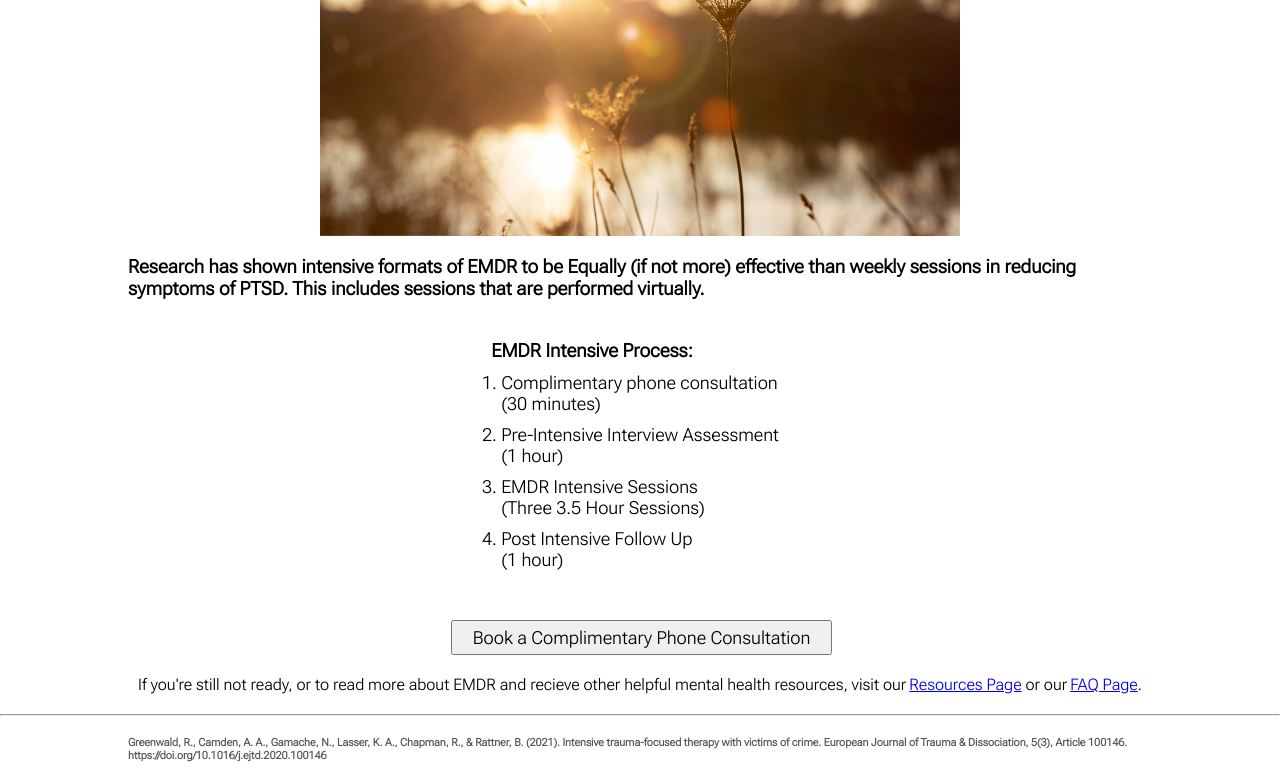
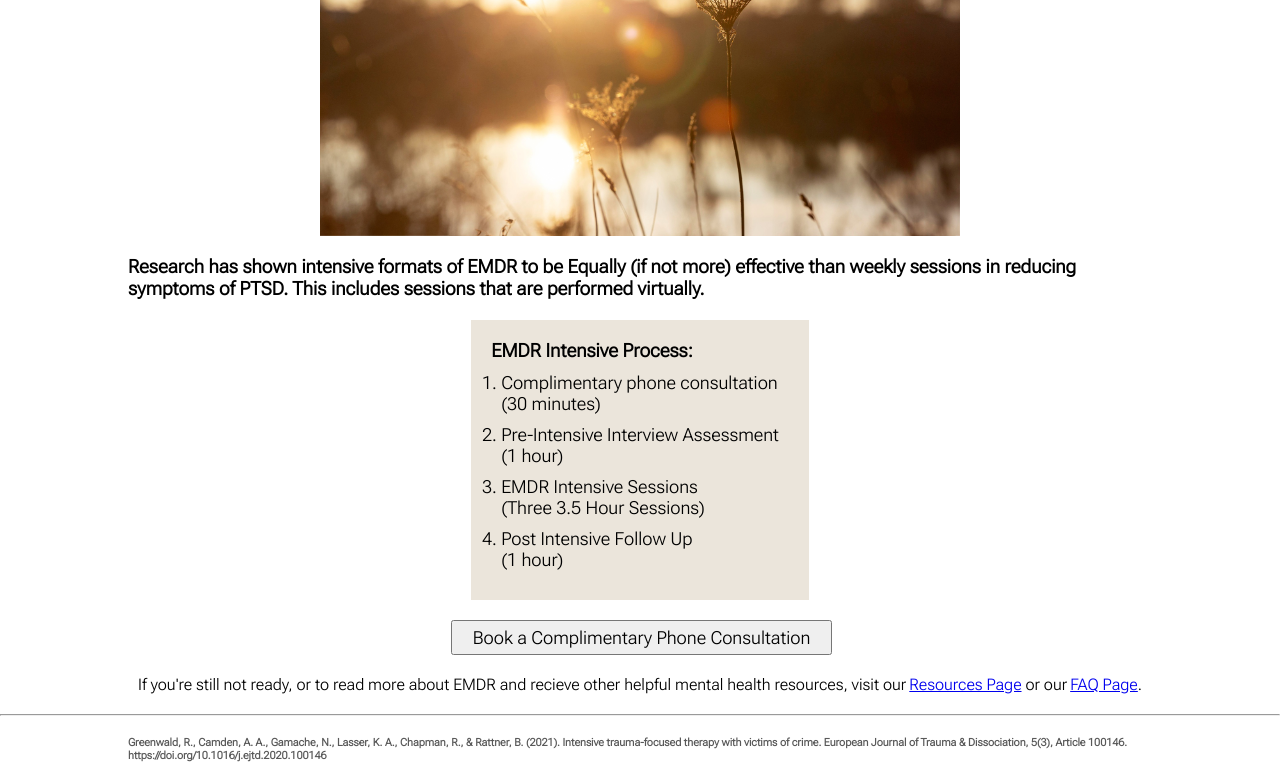
Before and after one commit to Dabbett/Esparrago, a React (Vite) app: page /emdripage in a window 1280 px wide. Shown: the part 440-1221 px from the top of the page. Built offline with nearby package versions, Linux system fonts and the light colour scheme; a web font is replaced by a local one.

Commit message:
client color change for EMDRI

```diff
--- a/src/components/EMDRI/EMDRI.module.css
+++ b/src/components/EMDRI/EMDRI.module.css
@@ -48,7 +48,7 @@
 .process {
     margin-top: 20px;
     padding: 20px;
-    background-color: rgba(255, 255, 255, 0.393);
+    background: var(--color-bg-secondary);
 }
 
 .numberedList {
```
